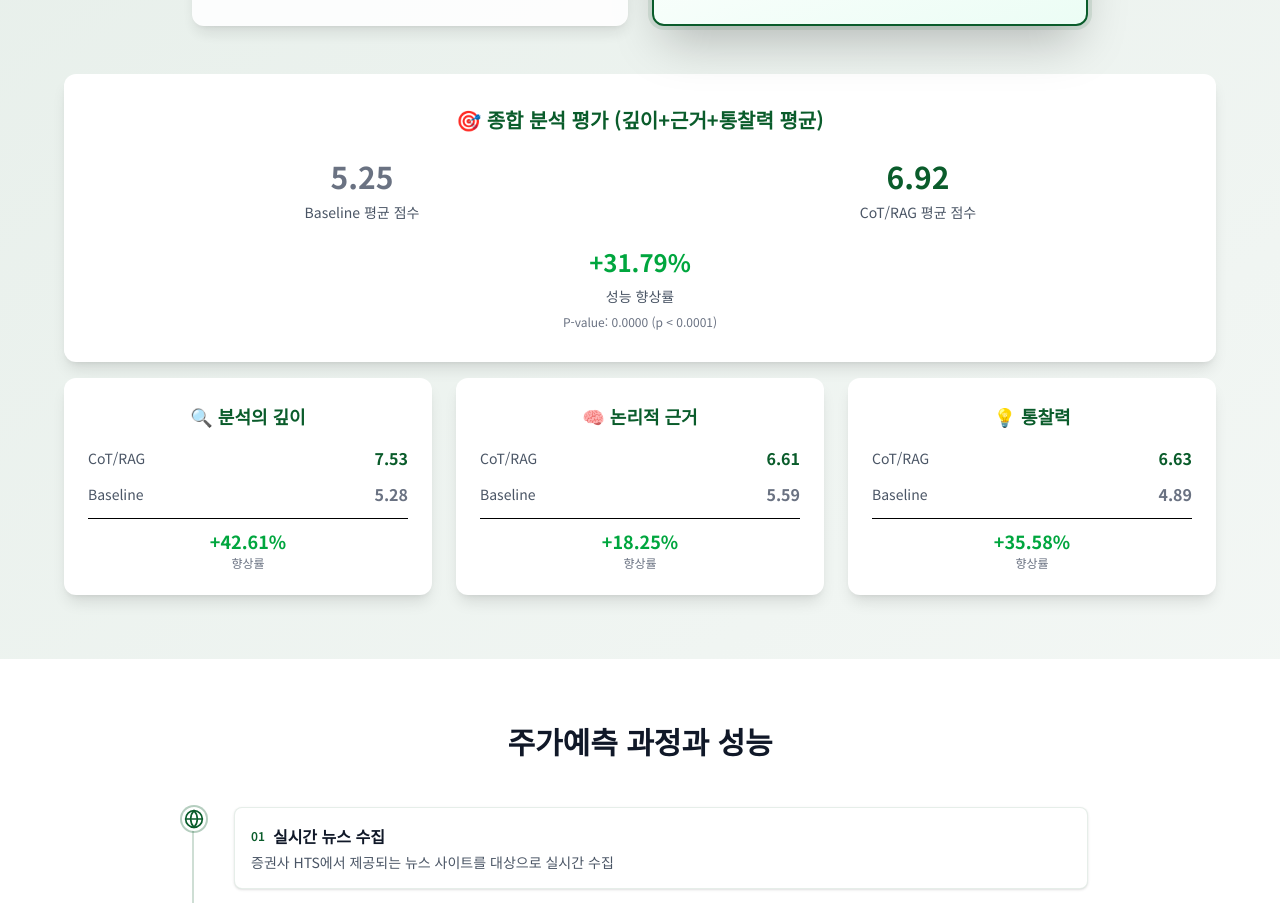
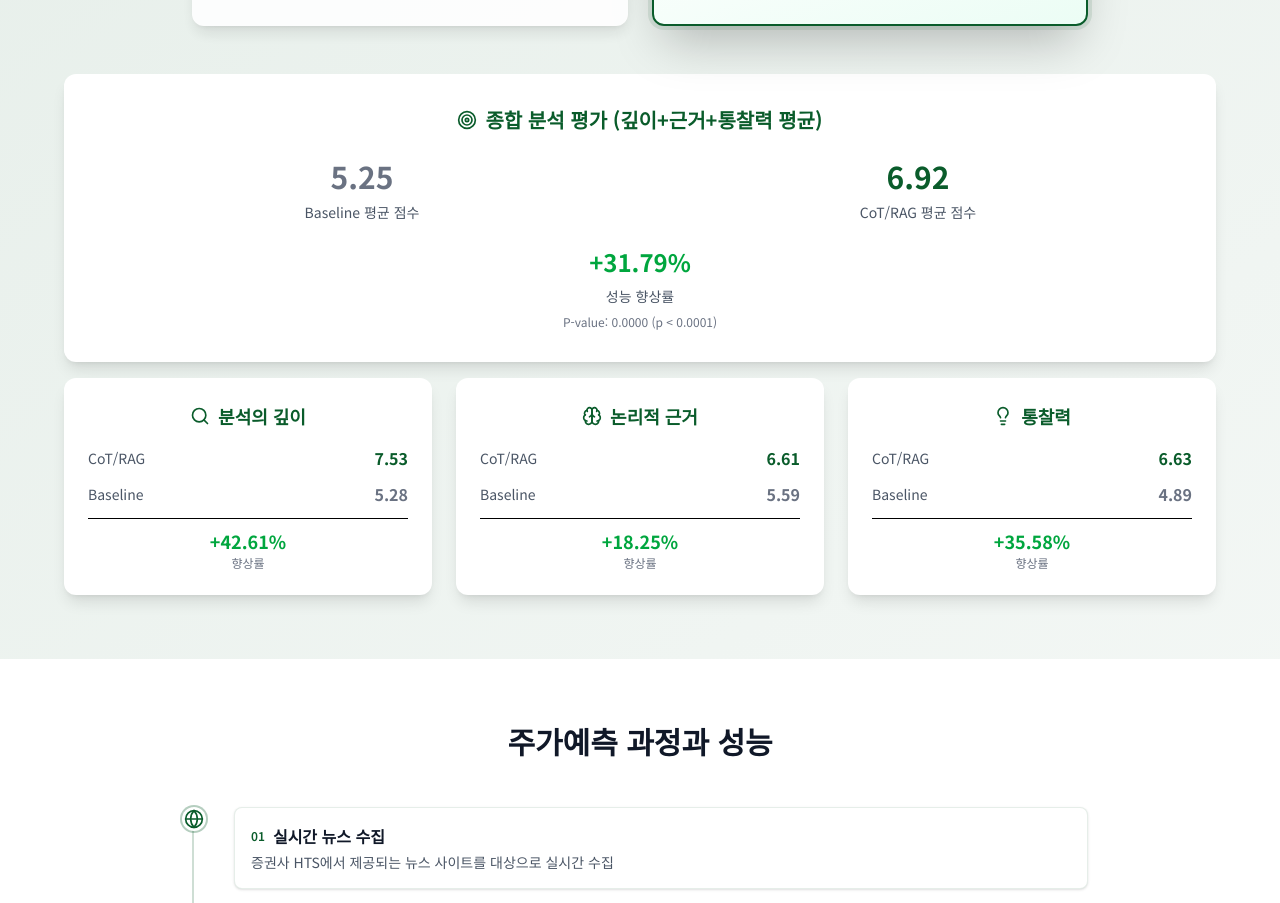
Before and after one commit to BALLFiN/BALLFiN-FE, a React (Vite) app: page /intro in a window 1280 px wide. Shown: the part 1934-2837 px from the top of the page. Built offline with nearby package versions, Linux system fonts and the light colour scheme; a web font is replaced by a local one.

Commit message:
🎨: 이모지 아이콘으로 변경

```diff
--- a/src/components/Intro/ABTestResults.tsx
+++ b/src/components/Intro/ABTestResults.tsx
@@ -1,4 +1,5 @@
 import { motion } from "framer-motion";
+import { Target, Search, Brain, Lightbulb } from "lucide-react";
 
 export default function ABTestResults() {
   return (
@@ -71,8 +72,9 @@ export default function ABTestResults() {
             transition={{ duration: 0.8, delay: 0.1 }}
             className="bg-white rounded-xl p-8 shadow-lg mb-4"
           >
-            <h3 className="text-xl font-bold text-[#0A5C2B] mb-6 text-center">
-              🎯 종합 분석 평가 (깊이+근거+통찰력 평균)
+            <h3 className="text-xl font-bold text-[#0A5C2B] mb-6 text-center flex items-center justify-center gap-2">
+              <Target className="h-5 w-5" aria-hidden />
+              종합 분석 평가 (깊이+근거+통찰력 평균)
             </h3>
             <div className="grid grid-cols-1 md:grid-cols-2 gap-6">
               <div className="text-center">
@@ -109,8 +111,9 @@ export default function ABTestResults() {
               transition={{ duration: 0.8, delay: 0.2 }}
               className="bg-white rounded-xl p-6 shadow-lg"
             >
-              <h4 className="text-lg font-bold text-[#0A5C2B] mb-4 text-center">
-                🔍 분석의 깊이
+              <h4 className="text-lg font-bold text-[#0A5C2B] mb-4 text-center flex items-center justify-center gap-2">
+                <Search className="h-5 w-5" aria-hidden />
+                분석의 깊이
               </h4>
               <div className="space-y-3">
                 <div className="flex justify-between items-center">
@@ -140,8 +143,9 @@ export default function ABTestResults() {
               transition={{ duration: 0.8, delay: 0.3 }}
               className="bg-white rounded-xl p-6 shadow-lg"
             >
-              <h4 className="text-lg font-bold text-[#0A5C2B] mb-4 text-center">
-                🧠 논리적 근거
+              <h4 className="text-lg font-bold text-[#0A5C2B] mb-4 text-center flex items-center justify-center gap-2">
+                <Brain className="h-5 w-5" aria-hidden />
+                논리적 근거
               </h4>
               <div className="space-y-3">
                 <div className="flex justify-between items-center">
@@ -171,8 +175,9 @@ export default function ABTestResults() {
               transition={{ duration: 0.8, delay: 0.4 }}
               className="bg-white rounded-xl p-6 shadow-lg"
             >
-              <h4 className="text-lg font-bold text-[#0A5C2B] mb-4 text-center">
-                💡 통찰력
+              <h4 className="text-lg font-bold text-[#0A5C2B] mb-4 text-center flex items-center justify-center gap-2">
+                <Lightbulb className="h-5 w-5" aria-hidden />
+                통찰력
               </h4>
               <div className="space-y-3">
                 <div className="flex justify-between items-center">
```
